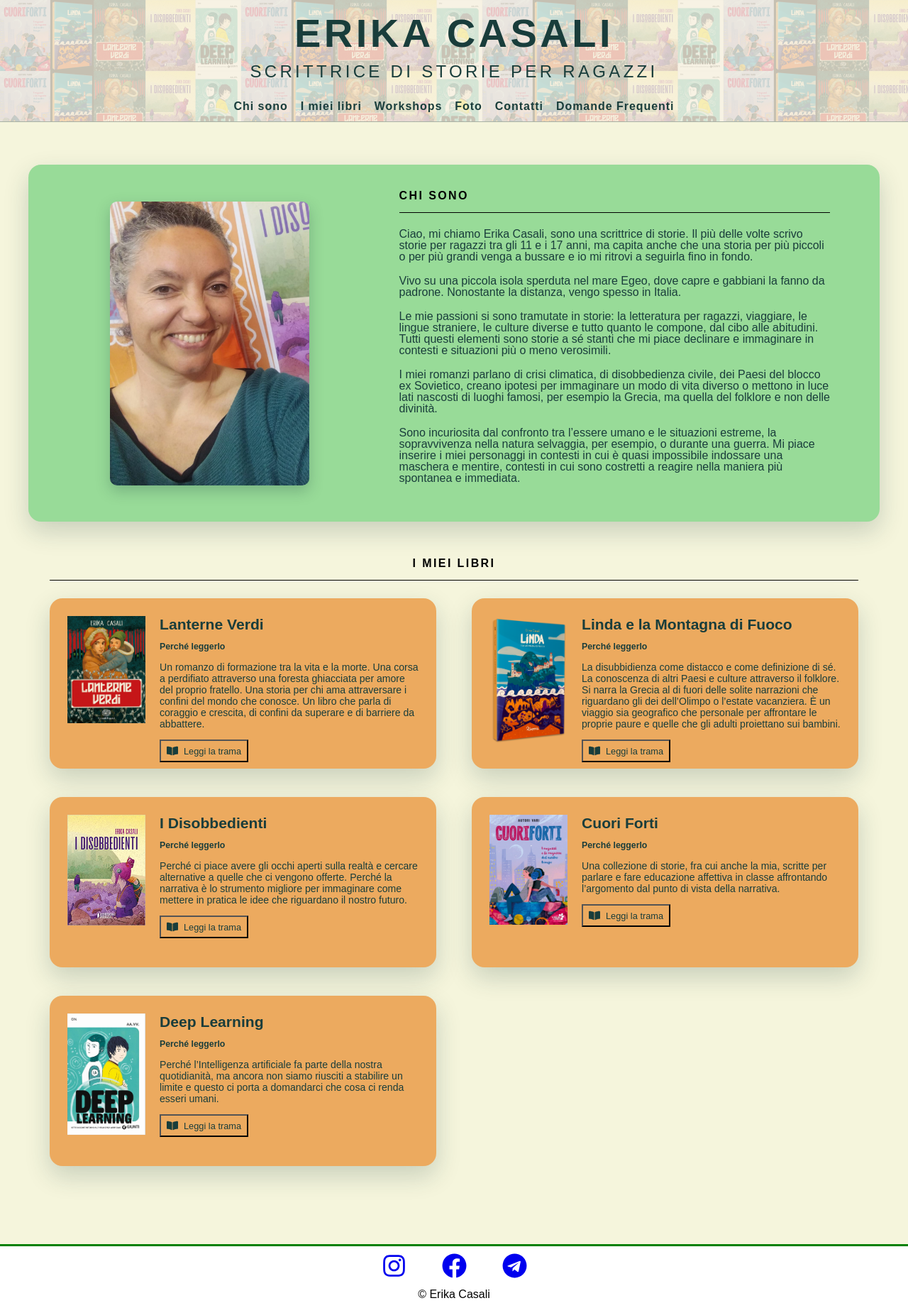
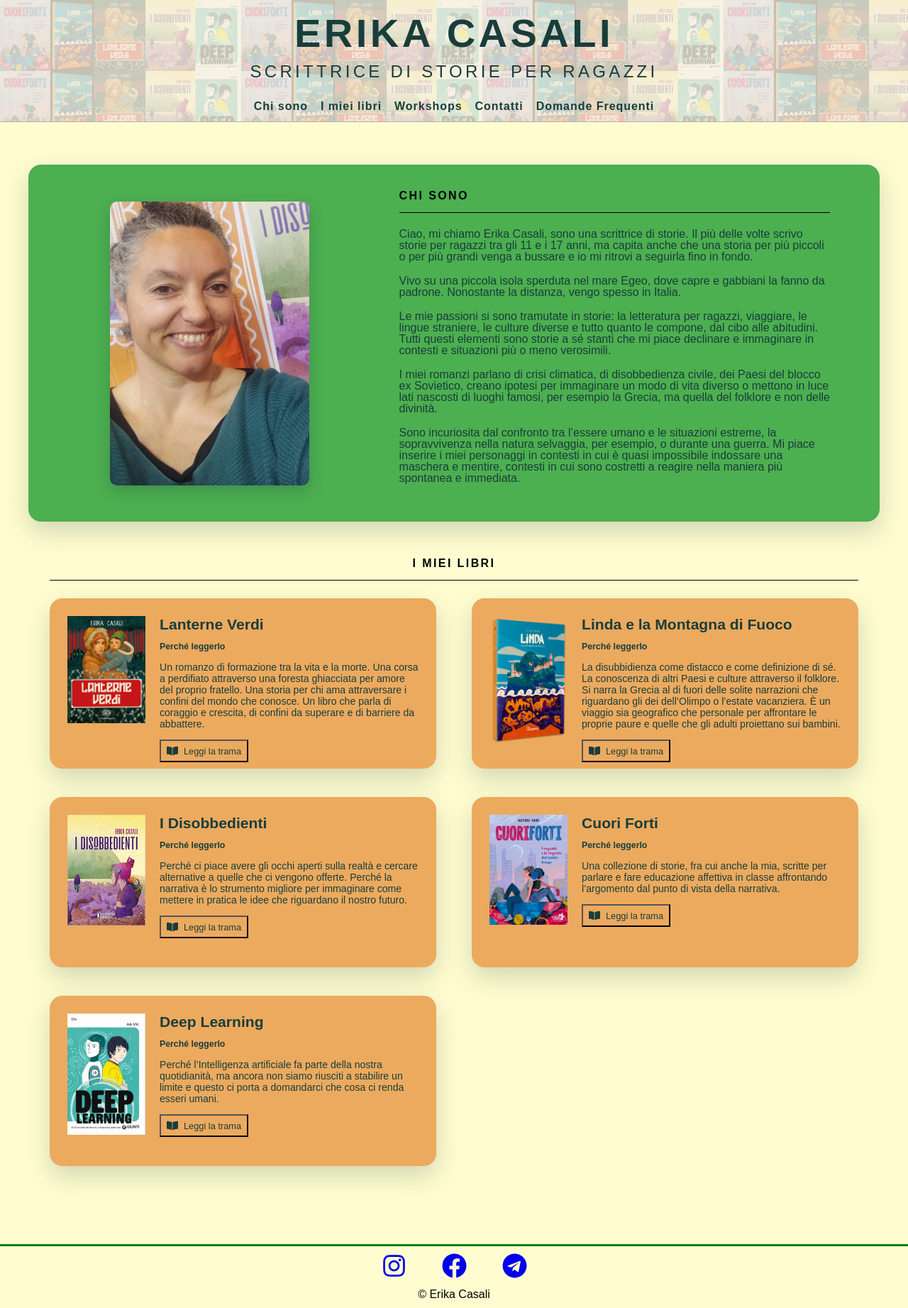
Before and after one commit to emalle/Erika_Website, a React (Vite) app: page / in a window 1280 px wide. Shown: the whole page at 71% size. Built offline with nearby package versions, Linux system fonts and the light colour scheme.

Commit message:
feat: deleted the picture section 'Foto'

```diff
--- a/src/App.jsx
+++ b/src/App.jsx
@@ -7,7 +7,6 @@ import Home from './pages/Home.jsx'
 import Contatti from './pages/Contatti.jsx'
 import DomandeFrequenti from './pages/DomandeFrequenti.jsx'
 import Workshops from './pages/Workshops.jsx'
-import Foto from './pages/Foto.jsx'
 function App() {
     return (
         <div className="page">
@@ -18,7 +17,6 @@ function App() {
                     <Route path="/" element={<Home />} />
                     <Route path="/contatti" element={<Contatti />} />
                     <Route path="/workshops" element={<Workshops />} />
-                    <Route path="/foto" element={<Foto />} />
                     <Route path="/domande-frequenti" element={<DomandeFrequenti />} />
                 </Routes>
             </main>
--- a/src/components/Header.jsx
+++ b/src/components/Header.jsx
@@ -19,8 +19,6 @@ export default function Header() {
 
                     <Link to="/workshops">Workshops</Link>
 
-                    <Link to="/foto">Foto</Link>
-
                     <Link to="/contatti">Contatti</Link>
 
                     <Link to="/domande-frequenti">Domande Frequenti</Link>
--- a/src/index.css
+++ b/src/index.css
@@ -8,7 +8,7 @@ html {
 
 body {
   margin: 0;
-  background: beige;
+  background: rgb(255, 253, 208);
   color: #193d3b;
   font-family: "Ubuntu", sans-serif;
 
@@ -114,7 +114,7 @@ body {
   margin-left: auto;
   margin-right: auto;
 
-  background: rgb(152, 219, 152);
+  background: #4CAF50;
   border-radius: 18px;
 
   box-shadow: 0 14px 35px rgba(25, 61, 59, 0.2);
@@ -210,7 +210,7 @@ body {
   padding: 25px;
   overflow: hidden;
 
-  background: rgb(236, 170, 95);
+  background: #ECAA5F;
   border-radius: 18px;
   box-shadow: 0 14px 35px rgba(25, 61, 59, 0.2);
 }
@@ -349,8 +349,9 @@ body {
 /* Domande Frequenti */
 
 .domande-frequenti {
-  max-width: 1300px;
+  max-width: 1000px;
   margin: 0 auto;
+  background: transparent;
   color: #193d3b;
 }
 
@@ -392,7 +393,7 @@ body {
 
 /* Footer */
 .site-footer {
-  background: white;
+  background: rgb (255, 253, 208);
   color: black;
   padding: 10px;
   text-align: center;
--- a/src/pages/Foto.jsx
+++ /dev/null
@@ -1,13 +0,0 @@
-function Foto() {
-return (
-<section className="foto-page">
-    <p className="section-label">Foto</p>
-
-    <h1>Foto</h1>
-
-
-</section>
-)
-}
-
-export default Foto
```
